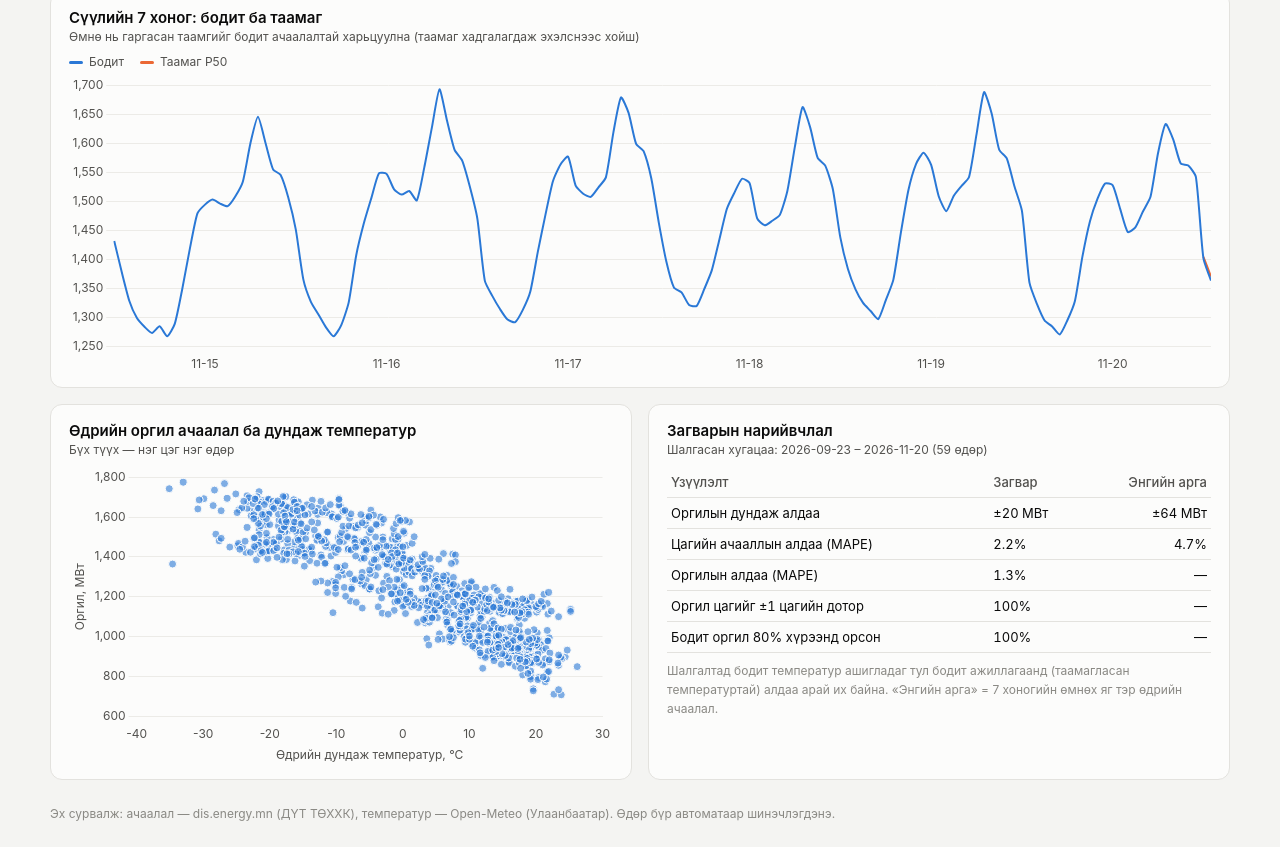
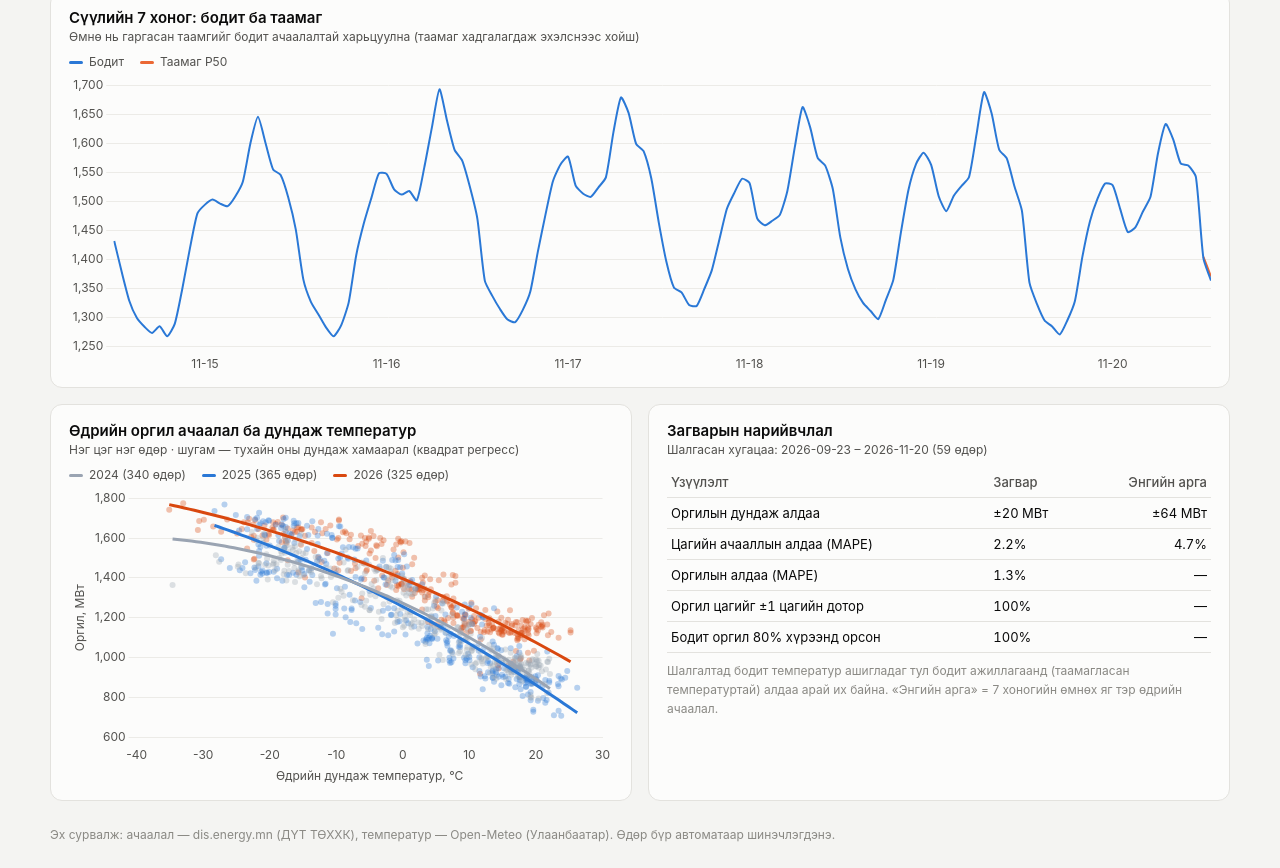
Before and after one commit to javkhlantug-eng/pfc, a plain HTML site: page docs/index.html in a window 1280 px wide. Shown: the part 1467-2335 px from the top of the page. Before the commit the page ends 2314 px from the top, so only its background shows below. Drawn offline with nearby package versions, Linux system fonts and the light colour scheme.

Commit message:
Оргил-температурын графикт он бүрийн өнгө ба дундаж хамаарлын шугам нэмэх
Co-Authored-By: Claude Opus 5.5 <noreply@anthropic.com>
Claude-Session: https://claude.ai/code/session_01J7T9DhQzmEZ5JoNRfniRM1

```diff
--- a/docs/index.html
+++ b/docs/index.html
@@ -12,7 +12,7 @@
     --text-primary: #0b0b0b; --text-secondary: #52514e; --text-muted: #8a8984;
     --grid: #ecebe7;
     --series-1: #2a78d6; --series-1-band: rgba(42,120,214,.16);
-    --series-2: #eb6834; --series-2-band: rgba(235,104,52,.14); --series-3: #7a5bd6;
+    --series-2: #eb6834; --series-2-band: rgba(235,104,52,.14); --series-3: #7a5bd6; --yr-1: #9aa4b2; --yr-2: #2a78d6; --yr-3: #d9480f;
     --critical: #c62828;
   }
   @media (prefers-color-scheme: dark) {
@@ -22,7 +22,7 @@
       --text-primary: #f0efec; --text-secondary: #c3c2b7; --text-muted: #8f8e88;
       --grid: #2a2a28;
       --series-1: #3987e5; --series-1-band: rgba(57,135,229,.22);
-      --series-2: #d95926; --series-2-band: rgba(217,89,38,.20); --series-3: #a48cf0;
+      --series-2: #d95926; --series-2-band: rgba(217,89,38,.20); --series-3: #a48cf0; --yr-1: #8a94a3; --yr-2: #3987e5; --yr-3: #f0662c;
       --critical: #ef6b6b;
     }
   }
@@ -116,7 +116,8 @@
   <div class="grid2">
     <div class="card">
       <h2>Өдрийн оргил ачаалал ба дундаж температур</h2>
-      <p>Бүх түүх — нэг цэг нэг өдөр</p>
+      <p>Нэг цэг нэг өдөр · шугам — тухайн оны дундаж хамаарал (квадрат регресс)</p>
+      <div class="legend" id="scLegend"></div>
       <div class="chart"><canvas id="scatter"></canvas></div>
     </div>
     <div class="card">
@@ -262,15 +263,42 @@ Chart.defaults.font.size = 12;
         plugins: { ...baseOpts().plugins, tooltip: { ...baseOpts().plugins.tooltip, callbacks: { label: c => ` ${c.dataset.label}: ${fmt(c.parsed.y)} МВт` } } } }) });
   }
 
-  // Хамаарал
+  // Хамаарал — он бүрийн цэгүүд ба дундаж хамаарлын шугам
   if (daily?.length) {
-    const pts = daily.filter(d => d.tmean != null).map(d => ({ x: d.tmean, y: d.peak, d: d.date }));
-    new Chart(document.getElementById('scatter'), { type: 'scatter',
-      data: { datasets: [{ data: pts, backgroundColor: s1 + '99', borderColor: css('--surface-1'), borderWidth: 1, pointRadius: 4, pointHoverRadius: 6 }] },
+    const YC = { 2024: css('--yr-1'), 2025: css('--yr-2'), 2026: css('--yr-3') };
+    const colorOf = y => YC[y] || css('--text-muted');
+    // y = a + b·t + c·t² — хамгийн бага квадратын арга (3×3 тэгшитгэл)
+    const quadFit = P => {
+      const S = Array(5).fill(0), T = Array(3).fill(0);
+      for (const { x, y } of P) { let p = 1; for (let k = 0; k < 5; k++) { S[k] += p; if (k < 3) T[k] += p * y; p *= x; } }
+      const A = [[S[0], S[1], S[2], T[0]], [S[1], S[2], S[3], T[1]], [S[2], S[3], S[4], T[2]]];
+      for (let i = 0; i < 3; i++) { for (let j = i + 1; j < 3; j++) { const f = A[j][i] / A[i][i]; for (let k = i; k < 4; k++) A[j][k] -= f * A[i][k]; } }
+      const c = [0, 0, 0]; for (let i = 2; i >= 0; i--) { let v = A[i][3]; for (let k = i + 1; k < 3; k++) v -= A[i][k] * c[k]; c[i] = v / A[i][i]; }
+      return t => c[0] + c[1] * t + c[2] * t * t;
+    };
+    const byYear = {};
+    daily.filter(d => d.tmean != null).forEach(d => {
+      const y = d.date.slice(0, 4); (byYear[y] = byYear[y] || []).push({ x: d.tmean, y: d.peak, d: d.date });
+    });
+    const years = Object.keys(byYear).sort();
+    const sets = [], legend = [];
+    years.forEach(y => {
+      const P = byYear[y], col = colorOf(y);
+      sets.push({ label: y, data: P, backgroundColor: col + '55', borderColor: 'transparent', pointRadius: 3, pointHoverRadius: 5, order: 2 });
+      if (P.length >= 30) {
+        const f = quadFit(P), xs = P.map(p => p.x), lo = Math.min(...xs), hi = Math.max(...xs), line = [];
+        for (let t = lo; t <= hi + 1e-9; t += (hi - lo) / 40) line.push({ x: t, y: f(t), fit: true });
+        sets.push({ label: y + ' дундаж', data: line, showLine: true, borderColor: col, borderWidth: 3, pointRadius: 0, pointHoverRadius: 0, tension: .2, order: 1 });
+      }
+      legend.push(`<span><i style="background:${col}"></i>${y} (${P.length} өдөр)</span>`);
+    });
+    document.getElementById('scLegend').innerHTML = legend.join('');
+    new Chart(document.getElementById('scatter'), { type: 'scatter', data: { datasets: sets },
       options: baseOpts({ interaction: { mode: 'nearest', intersect: true },
         scales: { x: { ...baseOpts().scales.x, title: { display: true, text: 'Өдрийн дундаж температур, °C', color: css('--text-secondary') } },
                   y: { ...baseOpts().scales.y, title: { display: true, text: 'Оргил, МВт', color: css('--text-secondary') } } },
         plugins: { ...baseOpts().plugins, tooltip: { ...baseOpts().plugins.tooltip,
+          filter: i => !i.raw.fit,
           callbacks: { title: i => i[0].raw.d, label: c => ` ${fmt(c.raw.y)} МВт · ${fmt(c.raw.x, 1)} °C` } } } }) });
   }
 
```
